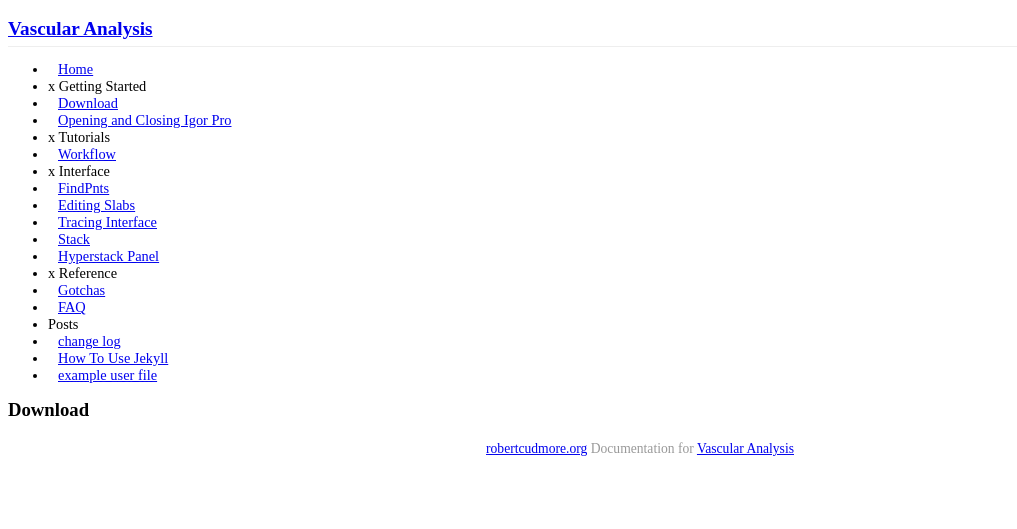
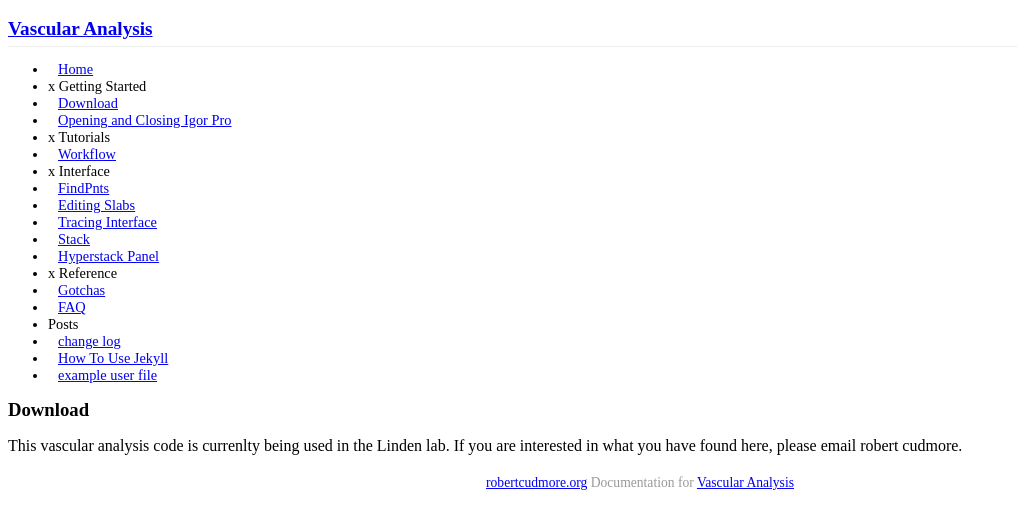
Before and after one commit to cudmore/Vascular-Analysis, a Jekyll site: the page built from _posts/2015-01-30-download.md, in a window 1280 px wide. Shown: the top 529 px of the page, without its empty margins (0-1017 px from the left). Built offline with Jekyll 4.4.1, drawn with Linux system fonts in a browser that asks for light colours; Markdown is read by kramdown in place of the engine named in the settings; a style sheet for code colours, icons or effects is not loaded.

Commit message:
Update 2015-01-30-download.md

```diff
--- a/_posts/2015-01-30-download.md
+++ b/_posts/2015-01-30-download.md
@@ -5,3 +5,5 @@ category: gettingstarted
 date: 2015-01-30 22:37:47
 order: 1
 ---
+
+This vascular analysis code is currenlty being used in the Linden lab. If you are interested in what you have found here, please email robert cudmore.
```
